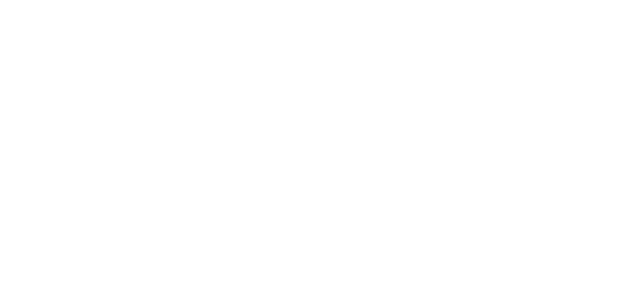
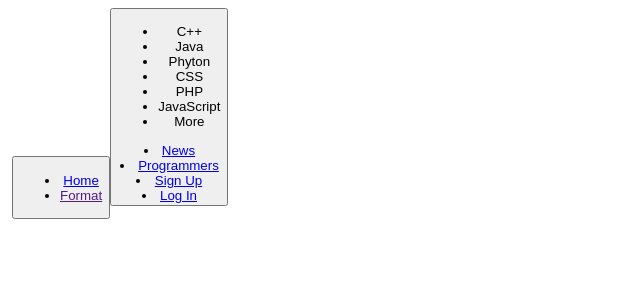
Before and after one commit to REgguria/CoLib, a PHP site: page /include/header.user.php in a window 1280 px wide. Before the commit the part shown is empty. Shown: the top 300 px of the page, without its empty margins (0-640 px from the left). Run offline with PHP 8.4, Linux system fonts and the light colour scheme.

Commit message:
Input Image and Refined User Header
Placed a rough frame for user head and placed an image for the jumbotron
the classes have not been specified <3

```diff
--- a/include/header.user.php
+++ b/include/header.user.php
@@ -1,2 +1,50 @@
-<header class = "sticky-top landing page">
-    <nav class= "navbar navbar-expand-lg navbar-dark bg-dark">
+<!-- Please place all proper classes THX -->
+<header class = "sticky-top">
+    <nav class = "navbar">
+        <div class= "container-fluid">
+            <a class="navbar-brand"href = "Index.php"><img src = "#" alt = ""></a>
+            <!-- Burger Button ID = navbarItems -->
+            <button class ="navbar-toggler" type="button"
+            data-bs-toggle="collapse" data-bs-target="#navbarItems"
+            aria-controls="navbarSupportedContent" aria-expanded="false"
+            aria-label="Toggle navigation">
+            <!-- End of Burger Button -->
+            <div class = "" id = "navbarItems">
+                <ul class=""> <!-- Navbar Item List Start -->
+                    <li class ="nav-link">
+                        <a href="Index.php">Home<a>
+                    </li>
+                    <li class="nav-link">
+                        <a href="">Format</a>
+                        <!-- Navbar Item Name ^^^ -->
+                        <!-- Button for Format/ Format ID = FormatListItems -->
+                        <button class ="" type="button" data-bs-toggle="collapse" data-bs-target="#FormatListItems"
+                        aria-controls ="" aria-expanded="false" aria-label="toggle navigation">
+                        <!-- Nested List for Format -->
+                        <ul class= "collapse" id ="FormatListItems">
+                            <li class = "">C++</li>
+                            <li class = "">Java</li>
+                            <li class = "">Phyton</li>
+                            <li class = "">CSS</li>
+                            <li class = "">PHP</li>
+                            <li class = "">JavaScript</li>
+                            <li class = "">More</li>
+                        </ul> <!-- End of Nested List -->
+                    </li>
+                    <li class = "nav-link">
+                        <a href="Index.php">News<a>
+                    </li>
+                    <li class = "nav-link">
+                        <a href="Index.php">Programmers<a>
+                    </li>
+                    <li class = "nav-link">
+                        <a href="Index.php">Sign Up<a>
+                    </li>
+                    <li class = "nav-link">
+                        <a href="Index.php">Log In<a>
+                    </li>
+                </ul> <!-- End of Navbar Item List -->
+            </div>
+        </div>
+    </nav>
+</header>
```
Also changed, not shown: Images/Banner.jpg (added).
